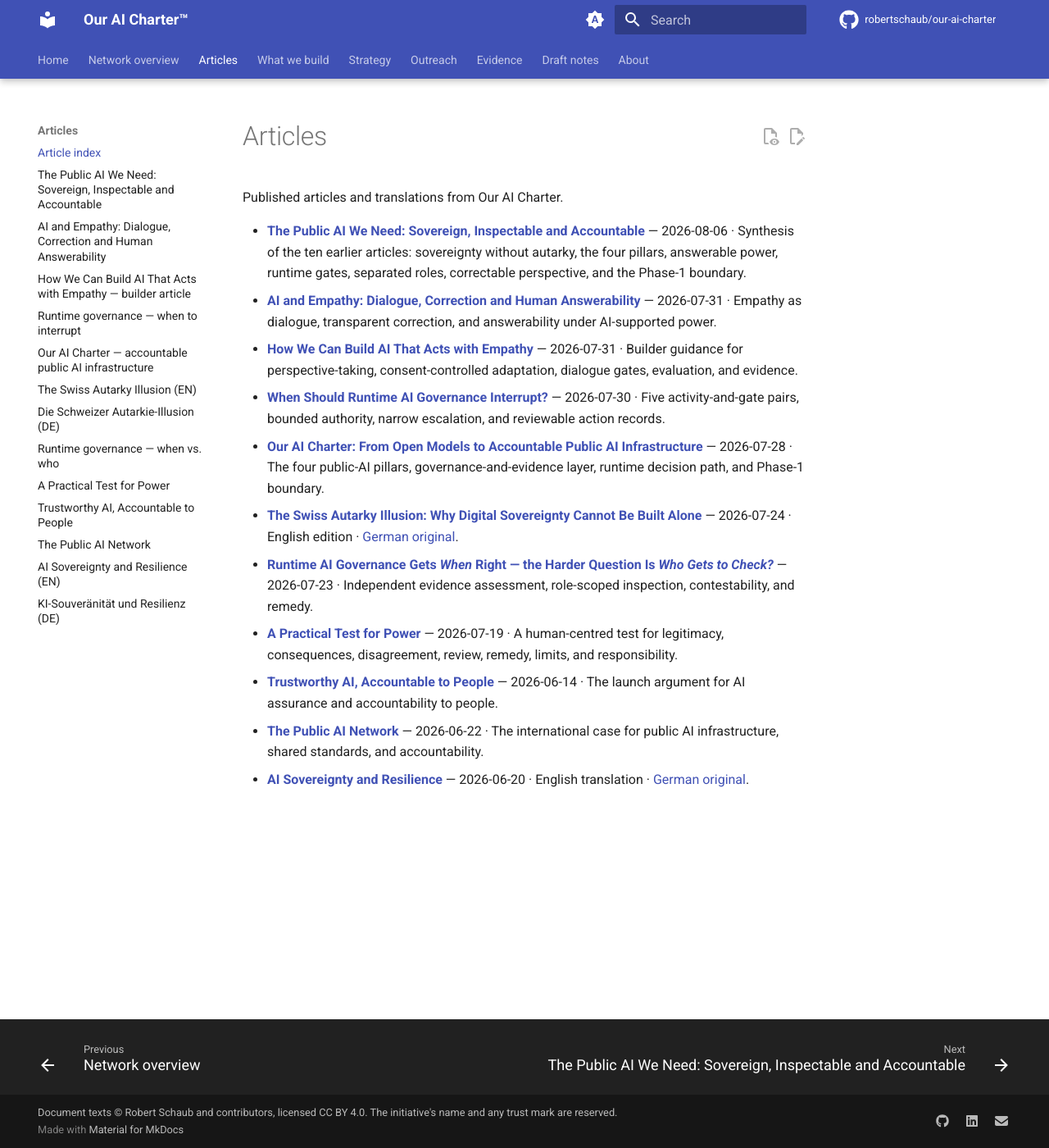
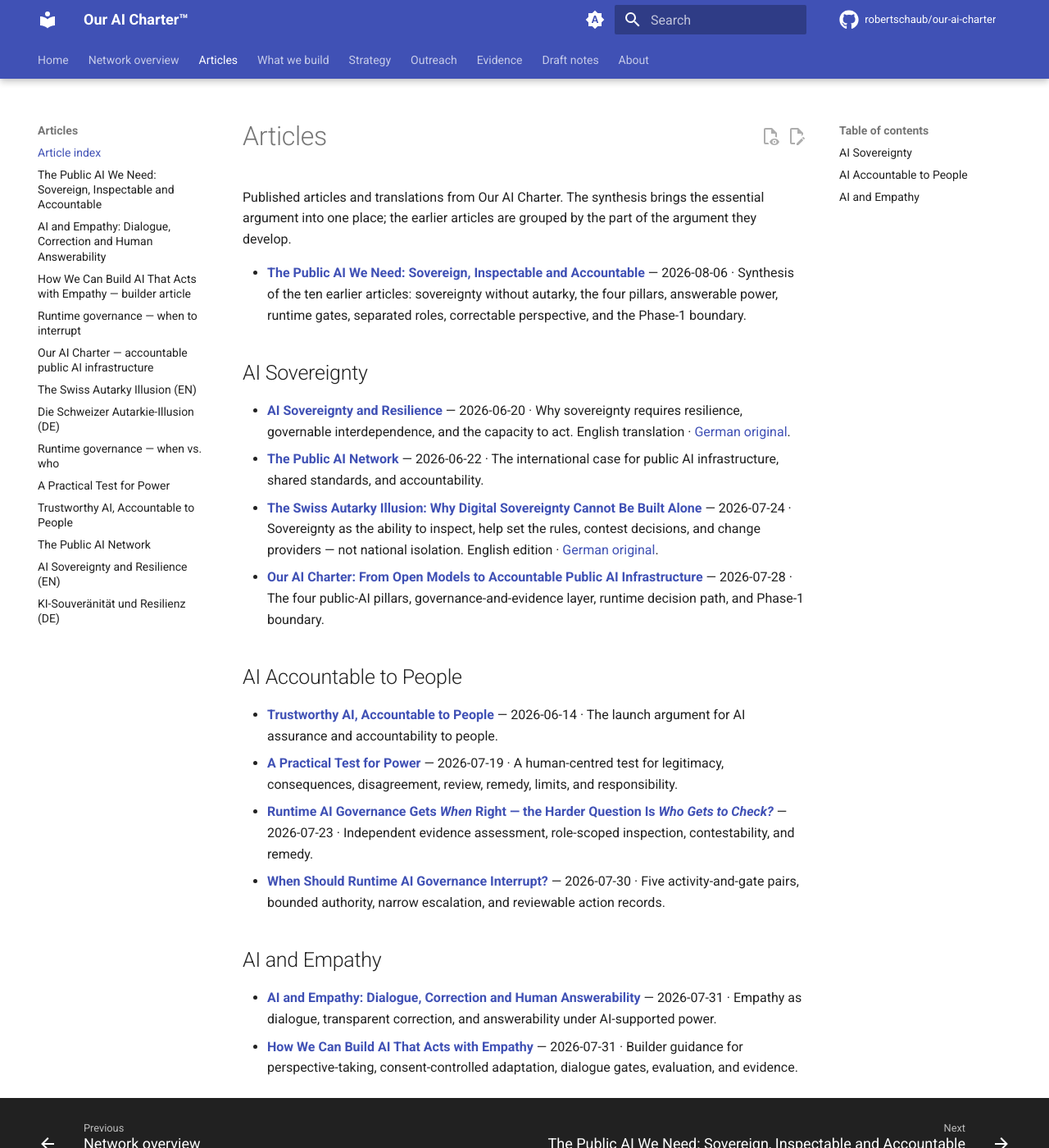
Before and after one commit to robertschaub/our-ai-charter, an MkDocs documentation site: the page built from docs/Published/index.md, in a window 1280 px wide and 1400 px high. Shown: the whole window at 82% size. Built offline with MkDocs 1.6.1 and Material for MkDocs 9.7.7, drawn with Linux system fonts in a browser that asks for light colours; plug-ins that fetch from the network failed and are left out; comment, search, counter and statistics services are not loaded.

Commit message:
docs: group the site article index by the synthesis article's themes
Co-Authored-By: Claude Fable 5 <noreply@anthropic.com>

```diff
--- a/docs/Published/index.md
+++ b/docs/Published/index.md
@@ -1,15 +1,24 @@
 # Articles
 
-Published articles and translations from Our AI Charter.
+Published articles and translations from Our AI Charter. The synthesis brings the essential argument into one place; the earlier articles are grouped by the part of the argument they develop.
 
 - **[The Public AI We Need: Sovereign, Inspectable and Accountable](the-public-ai-we-need.md)** — 2026-08-06 · Synthesis of the ten earlier articles: sovereignty without autarky, the four pillars, answerable power, runtime gates, separated roles, correctable perspective, and the Phase-1 boundary.
+
+## AI Sovereignty
+
+- **[AI Sovereignty and Resilience](ai-sovereignty-and-resilience.md)** — 2026-06-20 · Why sovereignty requires resilience, governable interdependence, and the capacity to act. English translation · [German original](ki-souveraenitaet-und-resilienz.md).
+- **[The Public AI Network](the-public-ai-network.md)** — 2026-06-22 · The international case for public AI infrastructure, shared standards, and accountability.
+- **[The Swiss Autarky Illusion: Why Digital Sovereignty Cannot Be Built Alone](swiss-autarky-illusion.md)** — 2026-07-24 · Sovereignty as the ability to inspect, help set the rules, contest decisions, and change providers — not national isolation. English edition · [German original](schweizer-autarkie-illusion.md).
+- **[Our AI Charter: From Open Models to Accountable Public AI Infrastructure](our-ai-charter-public-ai-infrastructure.md)** — 2026-07-28 · The four public-AI pillars, governance-and-evidence layer, runtime decision path, and Phase-1 boundary.
+
+## AI Accountable to People
+
+- **[Trustworthy AI, Accountable to People](trustworthy-ai-accountable-to-people.md)** — 2026-06-14 · The launch argument for AI assurance and accountability to people.
+- **[A Practical Test for Power](a-practical-test-for-power.md)** — 2026-07-19 · A human-centred test for legitimacy, consequences, disagreement, review, remedy, limits, and responsibility.
+- **[Runtime AI Governance Gets *When* Right — the Harder Question Is *Who Gets to Check?*](when-vs-who-ai-governance.md)** — 2026-07-23 · Independent evidence assessment, role-scoped inspection, contestability, and remedy.
+- **[When Should Runtime AI Governance Interrupt?](when-should-runtime-ai-governance-interrupt.md)** — 2026-07-30 · Five activity-and-gate pairs, bounded authority, narrow escalation, and reviewable action records.
+
+## AI and Empathy
+
 - **[AI and Empathy: Dialogue, Correction and Human Answerability](empathy-is-a-practice.md)** — 2026-07-31 · Empathy as dialogue, transparent correction, and answerability under AI-supported power.
 - **[How We Can Build AI That Acts with Empathy](how-to-build-ai-that-acts-with-empathy.md)** — 2026-07-31 · Builder guidance for perspective-taking, consent-controlled adaptation, dialogue gates, evaluation, and evidence.
-- **[When Should Runtime AI Governance Interrupt?](when-should-runtime-ai-governance-interrupt.md)** — 2026-07-30 · Five activity-and-gate pairs, bounded authority, narrow escalation, and reviewable action records.
-- **[Our AI Charter: From Open Models to Accountable Public AI Infrastructure](our-ai-charter-public-ai-infrastructure.md)** — 2026-07-28 · The four public-AI pillars, governance-and-evidence layer, runtime decision path, and Phase-1 boundary.
-- **[The Swiss Autarky Illusion: Why Digital Sovereignty Cannot Be Built Alone](swiss-autarky-illusion.md)** — 2026-07-24 · English edition · [German original](schweizer-autarkie-illusion.md).
-- **[Runtime AI Governance Gets *When* Right — the Harder Question Is *Who Gets to Check?*](when-vs-who-ai-governance.md)** — 2026-07-23 · Independent evidence assessment, role-scoped inspection, contestability, and remedy.
-- **[A Practical Test for Power](a-practical-test-for-power.md)** — 2026-07-19 · A human-centred test for legitimacy, consequences, disagreement, review, remedy, limits, and responsibility.
-- **[Trustworthy AI, Accountable to People](trustworthy-ai-accountable-to-people.md)** — 2026-06-14 · The launch argument for AI assurance and accountability to people.
-- **[The Public AI Network](the-public-ai-network.md)** — 2026-06-22 · The international case for public AI infrastructure, shared standards, and accountability.
-- **[AI Sovereignty and Resilience](ai-sovereignty-and-resilience.md)** — 2026-06-20 · English translation · [German original](ki-souveraenitaet-und-resilienz.md).
```
Also changed, not shown: CHANGELOG.md (+3 -0 lines).
